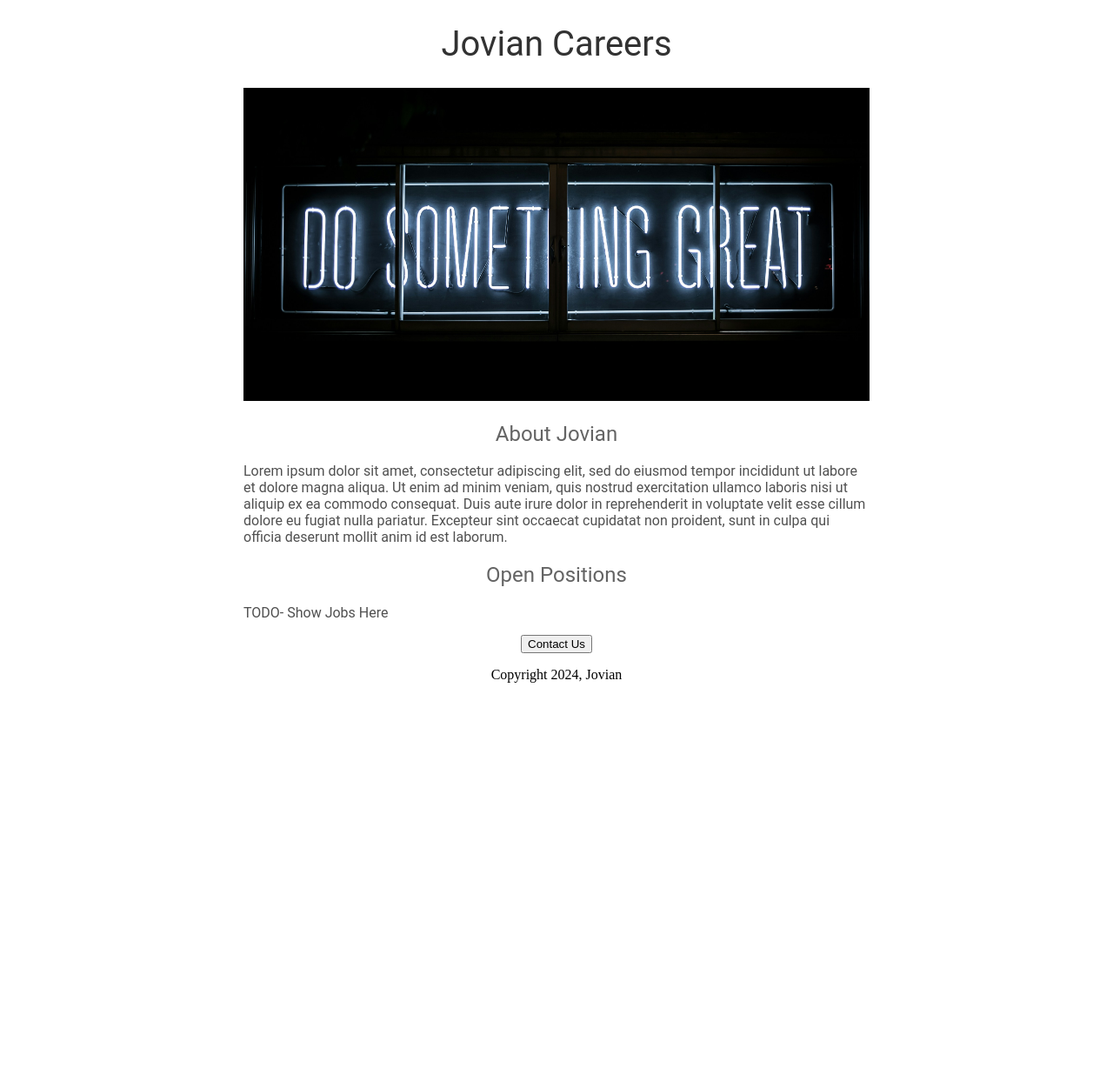
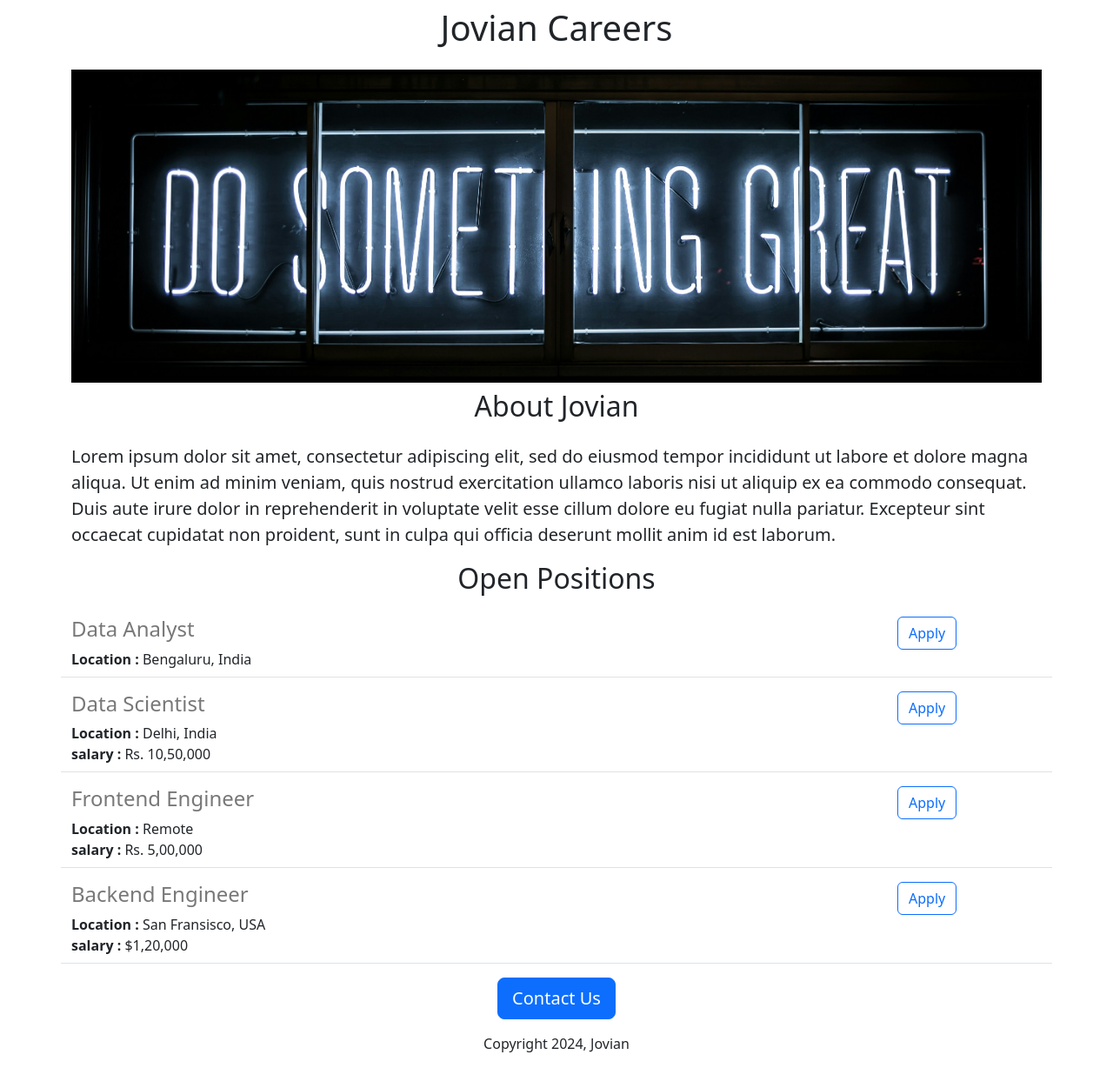
Before and after one commit to PatelHet15/jovian-careers-website, a Flask app: page / in a window 1280 px wide. Shown: the whole page at 87% size. Before the commit the page ends 785 px from the top, so only its background shows below. Run offline with Flask 3, Linux system fonts and the light colour scheme.

Commit message:
Added dynamic data and API route

```diff
--- a/app.py
+++ b/app.py
@@ -1,11 +1,41 @@
-from flask import Flask,render_template
+from flask import Flask, render_template,jsonify
 
 app = Flask(__name__)
+
+JOBS = [
+    {
+        'id': 1,
+        'title': 'Data Analyst',
+        'Location': 'Bengaluru, India',
+    },
+    {
+        'id': 2,
+        'title': 'Data Scientist',
+        'Location': 'Delhi, India',
+        'Salary': 'Rs. 10,50,000'
+    },
+    {
+        'id': 3,
+        'title': 'Frontend Engineer',
+        'Location': 'Remote',
+        'Salary': 'Rs. 5,00,000'
+    },
+    {
+      'id' : 4,
+      'title' : 'Backend Engineer',
+      'Location' : 'San Fransisco, USA',
+      'Salary' : '$1,20,000'
+    },
+]
 
 
 @app.route("/")
 def hello_world():
-  return render_template('home.html')
+  return render_template('home.html',jobs=JOBS,company_Name='Jovian')
+
+@app.route("/jobs")
+def list_jobs():
+    return jsonify(JOBS)
 
 
 if __name__ == "__main__":
--- a/templates/home.html
+++ b/templates/home.html
@@ -1,52 +1,35 @@
 <!DOCTYPE html>
 <html lang="en">
 <head>
-    <title>Jovian Careers</title>
+    <meta charset="utf-8">
+    <meta name="viewport" content="width=device-width, initial-scale=1">
+    <link href="https://cdn.jsdelivr.net/npm/bootstrap@5.3.3/dist/css/bootstrap.min.css" rel="stylesheet" integrity="sha384-QWTKZyjpPEjISv5WaRU9OFeRpok6YctnYmDr5pNlyT2bRjXh0JMhjY6hW+ALEwIH" crossorigin="anonymous">
     <style>
-        h1{
-            font-size: 40px;
-            font-family: Roboto;
-            font-weight: normal;
-            color: rgb(50, 50, 50);
-            text-align: center;
-        }
         #banner{
+            height: 360px;
             width: 100%;
-            height: 360px;
             object-fit: cover;
         }
-        h2{
-            font-font: size;;
-            font-family: Roboto;
-            color: rgb(100, 100, 100);
-            text-align: center;
-            font-weight: normal;
-        }
-        .bodytext{
-            font-family: Roboto;
-            color: rgb(80, 80, 80);
-        }
-        #container{
-            max-width: 720px;
-            margin: 0 auto;
-        }
-
-
     </style>
+    <title>Jovian Careers</title>
 </head>
 <body>
-	<div id="container">
-		<h1>Jovian Careers</h1>
-		<img id="banner" src="https://a7a4fc7f-2cca-4c69-9f4d-02c6542ccfd4-00-2i0o9plwkissl.kirk.replit.dev/static/banner.jpg" height='320'>
-		<h2>About Jovian</h2>
-		<p class="bodytext">
+	<div class="container">
+		<h1 class="text-center mt-2 mb-4">Jovian Careers</h1>
+		<img class="img-fluid" id="banner" src="https://a7a4fc7f-2cca-4c69-9f4d-02c6542ccfd4-00-2i0o9plwkissl.kirk.replit.dev/static/banner.jpg" height='320'>
+		<h2 class="text-center mt-2 mb-4 ">About Jovian</h2>
+		<p class="lead">
 		    Lorem ipsum dolor sit amet, consectetur adipiscing elit, sed do eiusmod tempor incididunt ut labore et dolore magna aliqua. Ut enim ad minim veniam, quis nostrud exercitation ullamco laboris nisi ut aliquip ex ea commodo consequat. Duis aute irure dolor in reprehenderit in voluptate velit esse cillum dolore eu fugiat nulla pariatur. Excepteur sint occaecat cupidatat non proident, sunt in culpa qui officia deserunt mollit anim id est laborum.
 		</p>
-		<h2>Open Positions</h2>
-		<p class="bodytext">TODO- Show Jobs Here</p>
-        <div style="text-align:center;">
-            <button>Contact Us</button>
-            <p class="">Copyright 2024, Jovian</p>
+		<h2 class="text-center mt-2 mb-4">Open Positions</h2>
+		<div>
+            {% for job in jobs %}
+                {% include 'jobitem.html' %}
+            {% endfor %}
+        </div>
+        <div class="text-center">
+            <button class="btn btn-primary btn-lg">Contact Us</button>
+            <p class="mt-3">Copyright 2024, Jovian</p>
         </div>
 	</div>
 </body>
--- /dev/null
+++ b/templates/jobitem.html
@@ -0,0 +1,16 @@
+        <div class="border-bottom row" style="margin-bottom:16px;  padding-bottom:8px;">
+            <div class='col-10'>
+                <h4 style="color:rgb(120,120,120); margin-botton:4px;">{{job['title']}}</h4>
+                <div>
+                    <b>Location :</b> {{job['Location']}}
+                </div>
+                {% if 'Salary' in job %}
+                    <div>
+                        <b>salary :</b> {{job['Salary']}}
+                    </div>
+                {% endif %}
+            </div>
+            <div class='col-2'>
+                <button type="button" class="btn btn-outline-primary">Apply</button>
+            </div>
+        </div>
```
